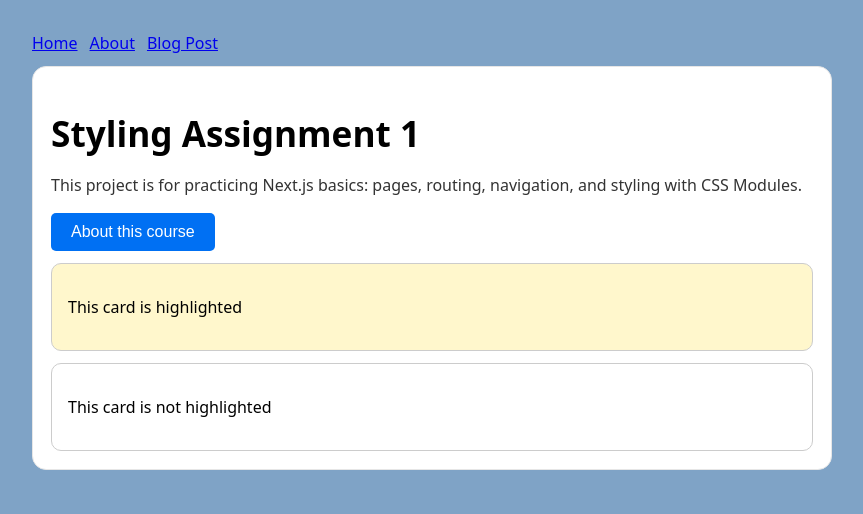
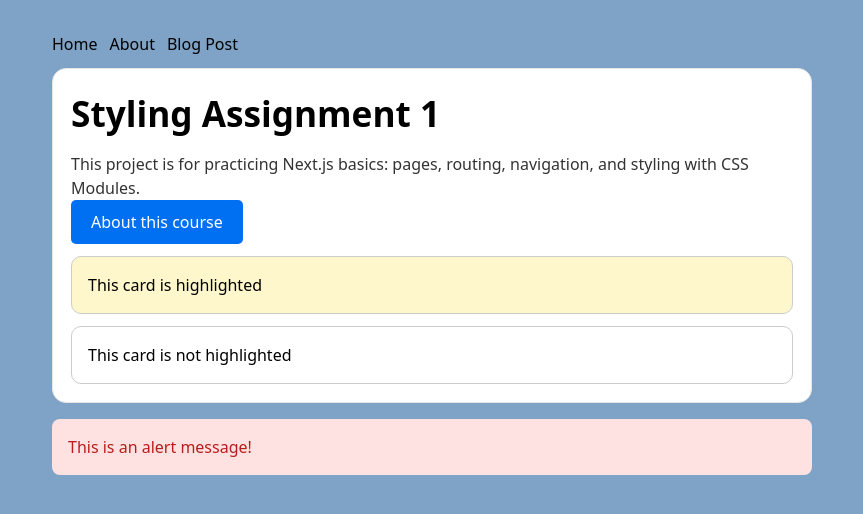
Before and after one commit to Azzni96/nextjs, a Next.js app: page / in a window 1280 px wide. Shown: the top 514 px of the page, without its empty margins (208-1071 px from the left). Built offline with nearby package versions, Linux system fonts and the light colour scheme.

Commit message:
Styling Task 6: setup Tailwind and Alert component

```diff
--- /dev/null
+++ b/app/components/Alert.js
@@ -0,0 +1,7 @@
+export default function Alert () {
+    return (
+        <div className="bg-red-100 text-red-700 p-4 rounded-lg mt-4">
+            <p>This is an alert message!</p>
+        </div>
+    );
+}
--- a/app/page.js
+++ b/app/page.js
@@ -5,7 +5,7 @@ import Title from "./components/Title";
 import Button from "./components/Button";
 import Card from "./components/Card";
 import AppLayout from "./components/AppLayout";
-
+import Alert from "./components/Alert";
 
 export default function HomePage() {
   return (
@@ -33,6 +33,8 @@ export default function HomePage() {
   <p>This card is not highlighted</p>
 </Card>
       </AppLayout>
+      <Alert />
     </main>
+
   );
 }
--- a/app/styles/globals.css
+++ b/app/styles/globals.css
@@ -1,3 +1,7 @@
+@tailwind base;
+@tailwind components;
+@tailwind utilities;
+
 body {
     margin: 0;
     font-family: system-ui, -apple-system, BlinkMacSystemFont, 'Segoe UI', Roboto, Oxygen, Ubuntu, Cantarell, 'Open Sans', 'Helvetica Neue', sans-serif;
--- a/package.json
+++ b/package.json
@@ -14,7 +14,10 @@
     "react-dom": "19.2.3"
   },
   "devDependencies": {
+    "autoprefixer": "^10.4.23",
     "eslint": "^9",
-    "eslint-config-next": "16.1.2"
+    "eslint-config-next": "16.1.2",
+    "postcss": "^8.5.6",
+    "tailwindcss": "^3.4.19"
   }
 }
--- /dev/null
+++ b/postcss.config.js
@@ -0,0 +1,6 @@
+module.exports = {
+  plugins: {
+    tailwindcss: {},
+    autoprefixer: {},
+  },
+}
--- /dev/null
+++ b/tailwind.config.js
@@ -0,0 +1,11 @@
+/** @type {import('tailwindcss').Config} */
+module.exports = {
+  content: [
+    "./app/**/*.{js,ts,jsx,tsx, mdx}",
+    "./components/**/*.{js,ts,jsx,tsx, mdx}",
+  ],
+  theme: {
+    extend: {},
+  },
+  plugins: [],
+}
```
Also changed, not shown: 1 other file (tests, documents, lock files or other folders).
